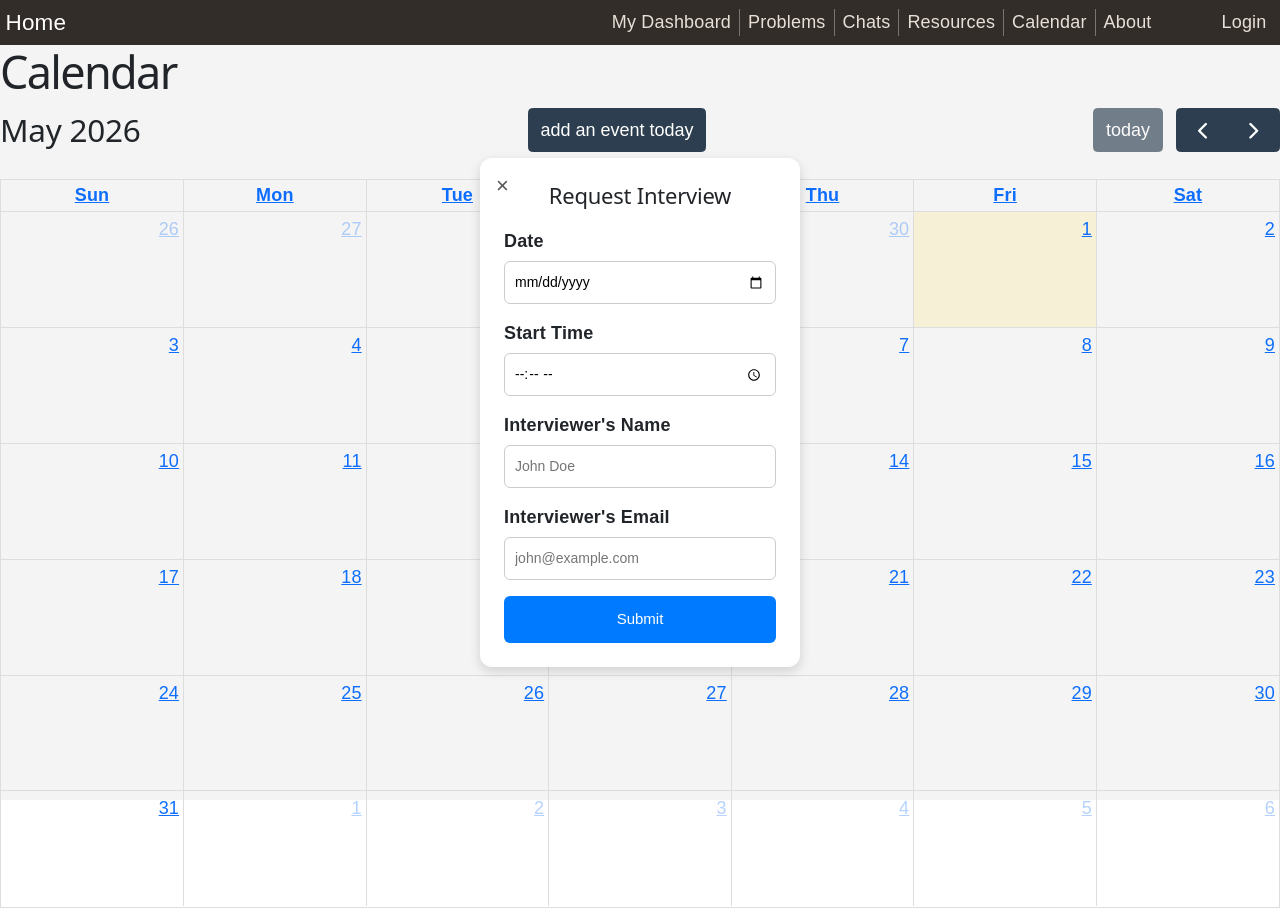
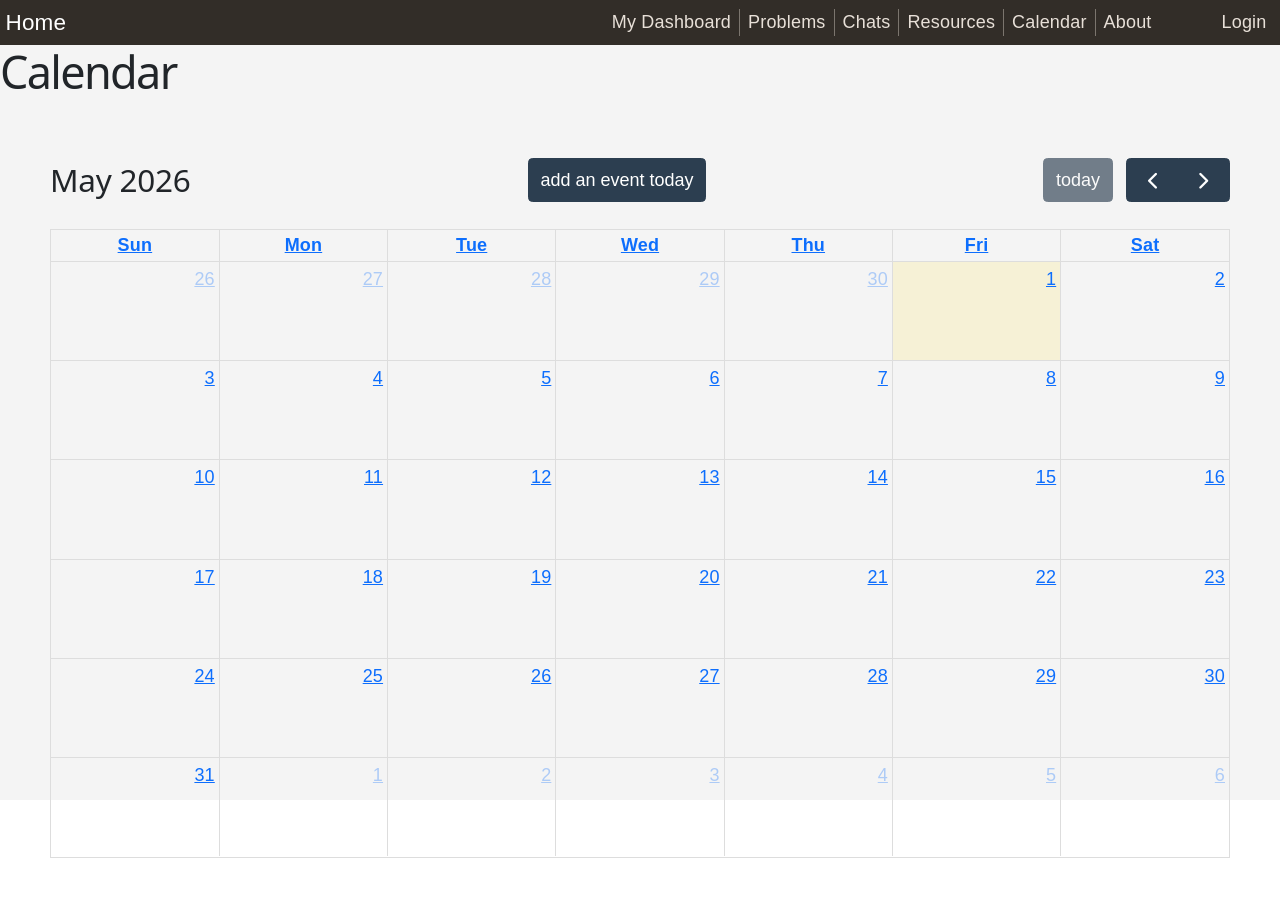
Before and after one commit to INF143Group/INF143Sp26Project, a React (Vite) app: page /calendar in a window 1280 px wide. Built offline with nearby package versions, Linux system fonts and the light colour scheme.

Commit message:
Added more robust frontend handling, ready for backend work.

```diff
--- a/Components/Calendar.jsx
+++ b/Components/Calendar.jsx
@@ -1,28 +1,54 @@
 import { useRef, useState } from "react";
+import {ToastContainer, toast} from "react-toastify";
 import NavBar from "../Components/nav-bar.jsx";
 import  FullCalendar  from "@fullcalendar/react";
 import  dayGridPlugin  from "@fullcalendar/daygrid";
 import  interactionPlugin   from "@fullcalendar/interaction";
+import EventAddPopup from "./EventAddPopup.jsx";
 
 import "../Styles/Calendar.css";
-import EventAddPopup from "./EventAddPopup.jsx";
-
-const handleDateClick = (arg) => {
-    alert(arg.dateStr)
-  }
 
 export default function Calendar(){
 
     const calendarRef = useRef(null);
     const eventPopupRef = useRef(null);
 
-    const [isSchedulerOpen, setIsSchedulerOpen] = useState(true);
+    const [isSchedulerOpen, setIsSchedulerOpen] = useState(false);
+
+    function SchedulerDiv(){
+        return(
+            <div className="scheduler-wrapper">
+                <h1>Scheduler</h1>
+            </div>
+        );
+    }
 
     function displayAddEventDiv(arg){
         setIsSchedulerOpen(true);
     }
-    function hideAddEventDiv(arg){
+    function hideAddEventDiv(dateObj){
+        if (dateObj.success){
+            toast.success(() => AddSubtext(dateObj),{
+                className: '!w-fit !max-w-none',
+            });
+        } else{
+            // toast.error("Event addition cancelled.");
+            toast.warn("Not scheduled: " + dateObj.msg);
+        }
         setIsSchedulerOpen(false);
+    }
+    function AddSubtext(dateObj){
+        return (
+            <div className="grid grid-cols-[1fr_1px_80px] w-full">
+                <div className="flex flex-col p-3">
+                    <h4 className="text-zinc-800 text-sm font-semibold">Event Submitted</h4>
+                    <p className="m-0 text-sm">Interviewer: <b>{dateObj.interviewerName}</b></p>
+                    <p className="m-0 text-sm whitespace-nowrap">Interviewer email: <b>{dateObj.interviewerEmail}</b></p>
+                    <p className="m-0 text-sm">Date: <b>{dateObj.date}</b></p>
+                    <p className="m-0 text-sm">Time: <b>{dateObj.time}</b></p>
+                </div>
+            </div>
+        )
     }
 
     return(
@@ -32,12 +58,15 @@ export default function Calendar(){
             </div>
             <script src="https://cdn.jsdelivr.net/npm/fullcalendar@6.1.20/index.global.min.js"></script>
             <h1>Calendar</h1>
+            <ToastContainer
+                toastStyle={{width: "fit-content", maxWidth: "none"}}
+            />
             <div className="stack">
                 <FullCalendar
                     ref={calendarRef}
                     plugins={[dayGridPlugin, interactionPlugin]}
                     initialView="dayGridMonth"
-                    dateClick={handleDateClick}
+                    dateClick={displayAddEventDiv}
                     customButtons={{
                         addEventTodayButton: {
                             text: 'add an event today',
@@ -54,19 +83,8 @@ export default function Calendar(){
                     onClose={hideAddEventDiv}
                     />
                 </div>
-
             </div>
         </div>
 
     );
 }
-
-
-
-function SchedulerDiv(){
-    return(
-        <div className="scheduler-wrapper">
-            <h1>Scheduler</h1>
-        </div>
-    );
-}
--- a/Components/EventAddPopup.jsx
+++ b/Components/EventAddPopup.jsx
@@ -7,11 +7,11 @@ export default function EventAddPopup({ isOpen, onClose }){
     return (
         <div class="appointment-form">
             {/* initial html generated by chatgpt */}
-            <button class="close-btn" onClick={onClose}>&times;</button>
+            <button class="close-btn" onClick={handleClose}>&times;</button>
 
             <h2>Request Interview</h2>
 
-            <form>
+            <form action={handleSubmit}>
                 <label for="date">Date</label>
                 <input type="date" id="date" name="date" placeholder="5-8-2026" />
 
@@ -24,13 +24,27 @@ export default function EventAddPopup({ isOpen, onClose }){
                 <label for="email">Interviewer's Email</label>
                 <input type="email" id="email" name="email" placeholder="john@example.com" />
 
-                <button type="submit" class="submit-btn" onClick={handleSubmit} >Submit</button>
+                <button type="submit" class="submit-btn">Submit</button>
             </form>
         </div>
     );
-    function handleSubmit(e){
-        e.preventDefault();
-        alert("Submitted!");
-        onClose();
+    function handleClose(){
+        onClose({success: false, msg: "Event Schedule Closed."});
+    }
+    function handleSubmit(formData){
+        let dateObj = {
+            success: true,
+            date: formData.get("date"),
+            time: formData.get("time"),
+            interviewerName: formData.get("name"),
+            interviewerEmail: formData.get("email"),
+        }
+        if (dateObj.date=="" || dateObj.time=="" || dateObj.interviewerName=="" || dateObj.interviewerEmail==""){
+            dateObj.success = false;
+            dateObj.msg= "Please fill out all fields.";
+            onClose(dateObj);
+            return;
+        }
+        onClose(dateObj);
     }
 };
--- a/Styles/Calendar.css
+++ b/Styles/Calendar.css
@@ -10,6 +10,7 @@ body{
 }
 .stack > * {
     position: absolute;
+    padding:50px;
     top: 0;
     left: 0;
     width: 100%;
--- a/package.json
+++ b/package.json
@@ -18,7 +18,8 @@
     "react": "^19.2.5",
     "react-bootstrap": "^2.10.10",
     "react-dom": "^19.2.5",
-    "react-router-dom": "^7.14.2"
+    "react-router-dom": "^7.14.2",
+    "react-toastify": "^11.1.0"
   },
   "devDependencies": {
     "@eslint/js": "^10.0.1",
```
